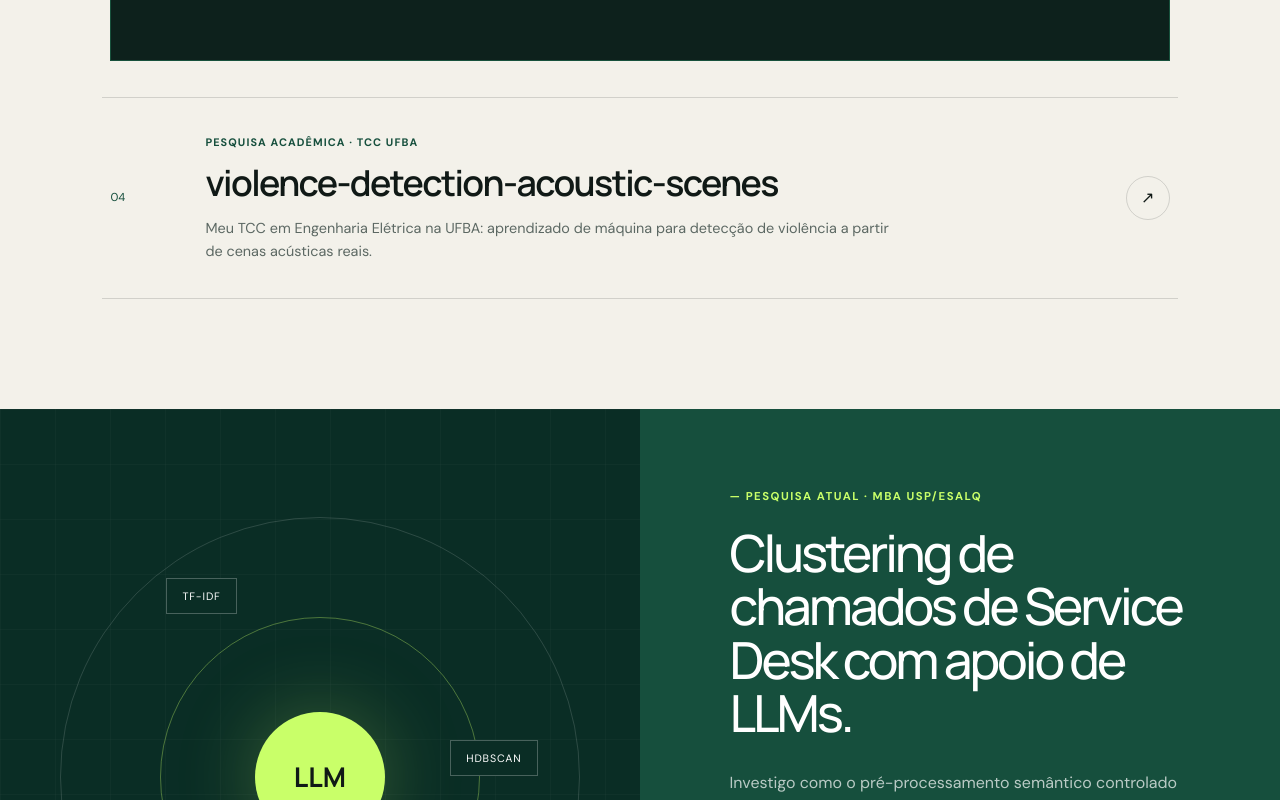
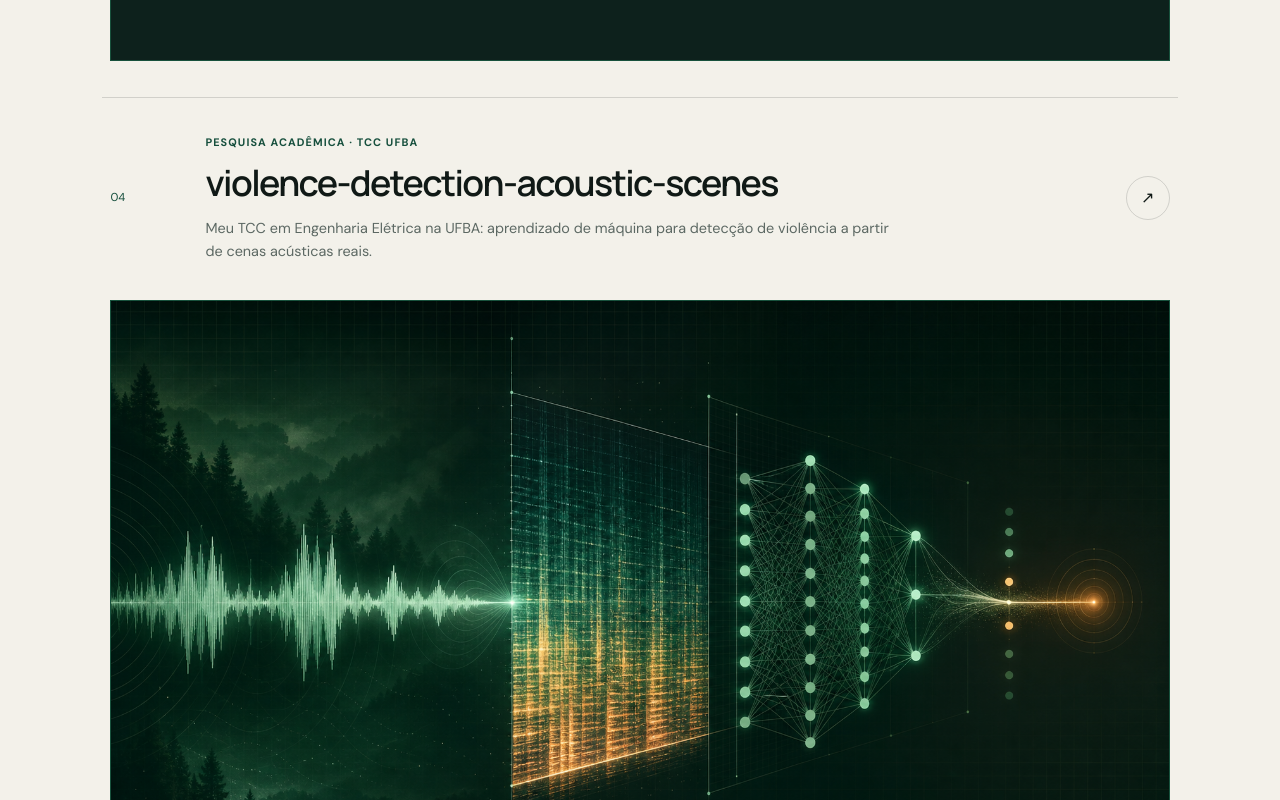
Before and after one commit to caleo-hub/site-pessoal-caleo, a Next.js app: page / in a window 1280 px wide. Shown: the part 4975-5775 px from the top of the page. Built offline with nearby package versions, Linux system fonts and the light colour scheme; no server answers.

Commit message:
feat: adicionar visual da pesquisa acústica

```diff
--- a/src/app/page.tsx
+++ b/src/app/page.tsx
@@ -57,7 +57,8 @@ const projects = [
     tag: "Pesquisa acadêmica · TCC UFBA",
     description:
       "Meu TCC em Engenharia Elétrica na UFBA: aprendizado de máquina para detecção de violência a partir de cenas acústicas reais.",
-    href: "https://github.com/caleo-hub/violence-detection-acoustic-scenes"
+    href: "https://github.com/caleo-hub/violence-detection-acoustic-scenes",
+    imageSrc: "/projects/violence-detection-acoustic-scenes.png"
   }
 ];
 
@@ -193,7 +194,7 @@ export default function HomePage() {
         </div>
         <div className="project-list">
           {projects.map((project, index) => (
-            <a className={`project-card${project.videoKey ? " project-card-with-preview" : ""}`} href={project.href} target="_blank" rel="noreferrer" key={project.name}>
+            <a className={`project-card${project.videoKey || project.imageSrc ? " project-card-with-preview" : ""}`} href={project.href} target="_blank" rel="noreferrer" key={project.name}>
               <span className="project-index">0{index + 1}</span>
               <div>
                 <p className="project-tag">{project.tag}</p>
@@ -201,9 +202,10 @@ export default function HomePage() {
                 <p>{project.description}</p>
               </div>
               <span className="project-arrow"><ArrowIcon /></span>
-              {project.videoKey ? (
+              {project.videoKey || project.imageSrc ? (
                 <ProjectPreview
-                  src={portfolioVideoBaseUrl ? `${portfolioVideoBaseUrl}/${project.videoKey}` : undefined}
+                  imageSrc={project.imageSrc}
+                  src={project.videoKey && portfolioVideoBaseUrl ? `${portfolioVideoBaseUrl}/${project.videoKey}` : undefined}
                   title={project.name}
                 />
               ) : null}
--- a/src/components/project-preview.tsx
+++ b/src/components/project-preview.tsx
@@ -1,19 +1,30 @@
 "use client";
 
 import { useState } from "react";
+import Image from "next/image";
 
 type ProjectPreviewProps = {
   title: string;
   src?: string;
+  imageSrc?: string;
 };
 
-export function ProjectPreview({ title, src }: ProjectPreviewProps) {
+export function ProjectPreview({ title, src, imageSrc }: ProjectPreviewProps) {
   const [failed, setFailed] = useState(false);
   const hasVideo = Boolean(src) && !failed;
 
   return (
-    <div className="project-preview" aria-label={`Prévia em vídeo: ${title}`}>
-      {hasVideo ? (
+    <div className="project-preview" aria-label={`Prévia do projeto: ${title}`}>
+      {imageSrc ? (
+        <Image
+          alt={`Imagem da pesquisa: ${title}`}
+          className="project-video"
+          fill
+          priority={false}
+          sizes="(max-width: 620px) calc(100vw - 44px), 80vw"
+          src={imageSrc}
+        />
+      ) : hasVideo ? (
         <video
           autoPlay
           className="project-video"
```
Also changed, not shown: public/projects/violence-detection-acoustic-scenes.png (added), 1 other file (tests, documents, lock files or other folders).
